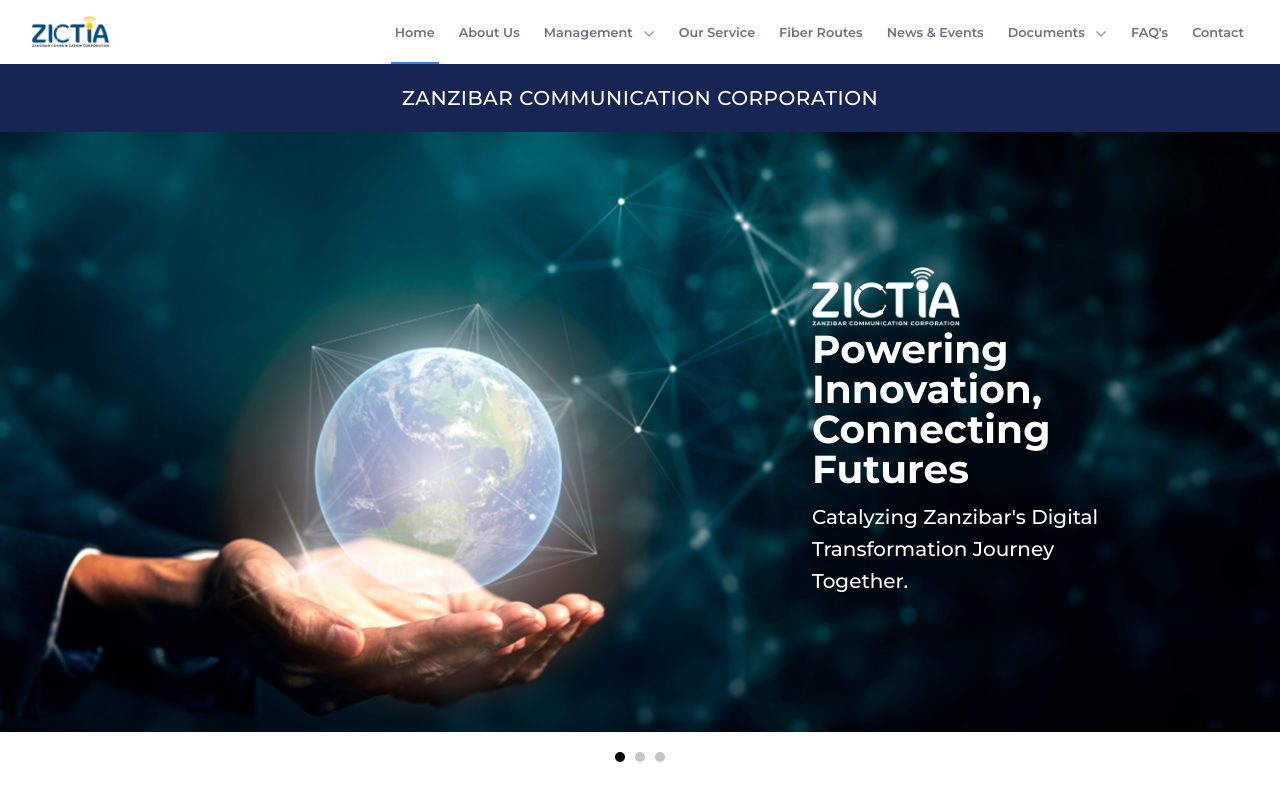
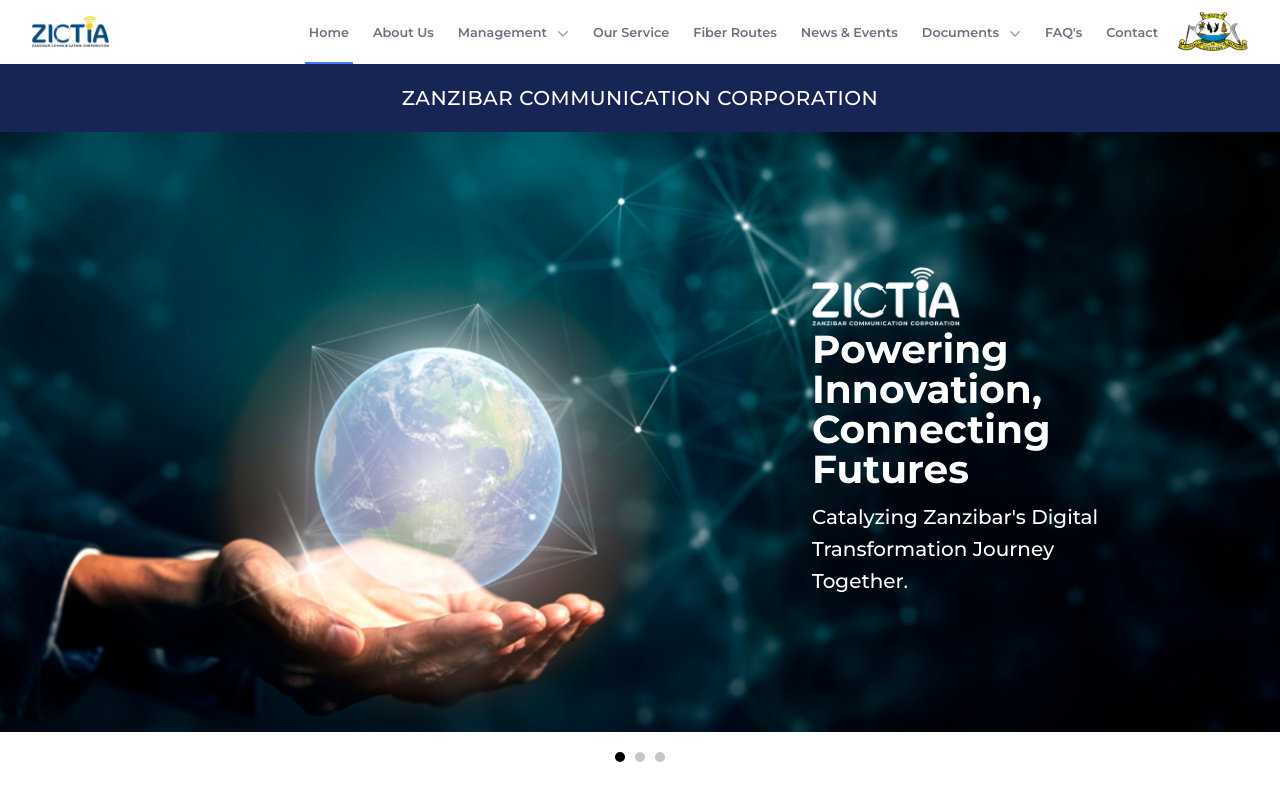
Before and after one commit to threefoldfoundation/www_zictia_demo, a Vue app: page / in a window 1280 px wide. Shown: the top 800 px of the page. Built offline with nearby package versions, Linux system fonts and the light colour scheme.

Commit message:
add right logo

```diff
--- a/public/css/output.css
+++ b/public/css/output.css
@@ -812,6 +812,10 @@ video {
   display: none;
 }
 
+.h-10{
+  height: 2.5rem;
+}
+
 .h-12{
   height: 3rem;
 }
@@ -1410,11 +1414,6 @@ video {
 
 .tracking-wide{
   letter-spacing: 0.025em;
-}
-
-.text-blue-200{
-  --tw-text-opacity: 1;
-  color: rgb(191 219 254 / var(--tw-text-opacity));
 }
 
 .text-blue-800{
--- a/src/components/NavbarView.vue
+++ b/src/components/NavbarView.vue
@@ -91,7 +91,17 @@
                 </transition>
               </Menu>
             </li>
+            <li
+              class="inline-flex items-center border-b-2 border-transparent hover:border-gray-300"
+            >
+              <img
+                class="h-10 w-auto"
+                src="../assets/imgs/zictia_left.png"
+                alt="Zictia"
+              />
+            </li>
           </ul>
+
           <!-- <button
             type="button"
             class="relative rounded-full bg-white pl-3 pt-1 text-gray-400 hover:text-gray-500 focus:outline-none focus:ring-2 focus:ring-indigo-500 focus:ring-offset-2"
```
Also changed, not shown: src/assets/imgs/zictia_left.png (added).
